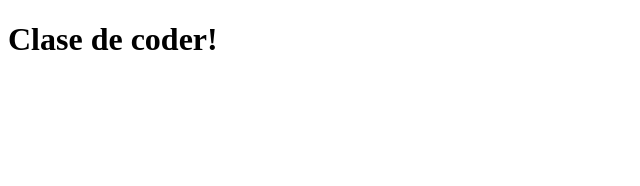
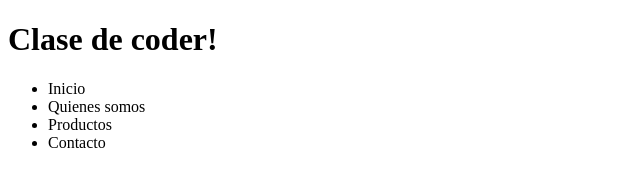
Before and after one commit to alanbensi/claseGithubCoder, a plain HTML site: page index.html in a window 1280 px wide. Shown: the whole page, without its empty margins (0-640 px from the left). Drawn offline with Linux system fonts and the light colour scheme.

Commit message:
Agrego menu de navegacion en index

```diff
--- a/index.html
+++ b/index.html
@@ -8,5 +8,13 @@
 </head>
 <body>
     <h1>Clase de coder!</h1>
+    <nav>
+        <ul>
+            <li>Inicio</li>
+            <li>Quienes somos</li>
+            <li>Productos</li>
+            <li>Contacto</li>
+        </ul>
+    </nav>
 </body>
 </html>
```
Also changed, not shown: contacto.html (+1 -1 lines).
